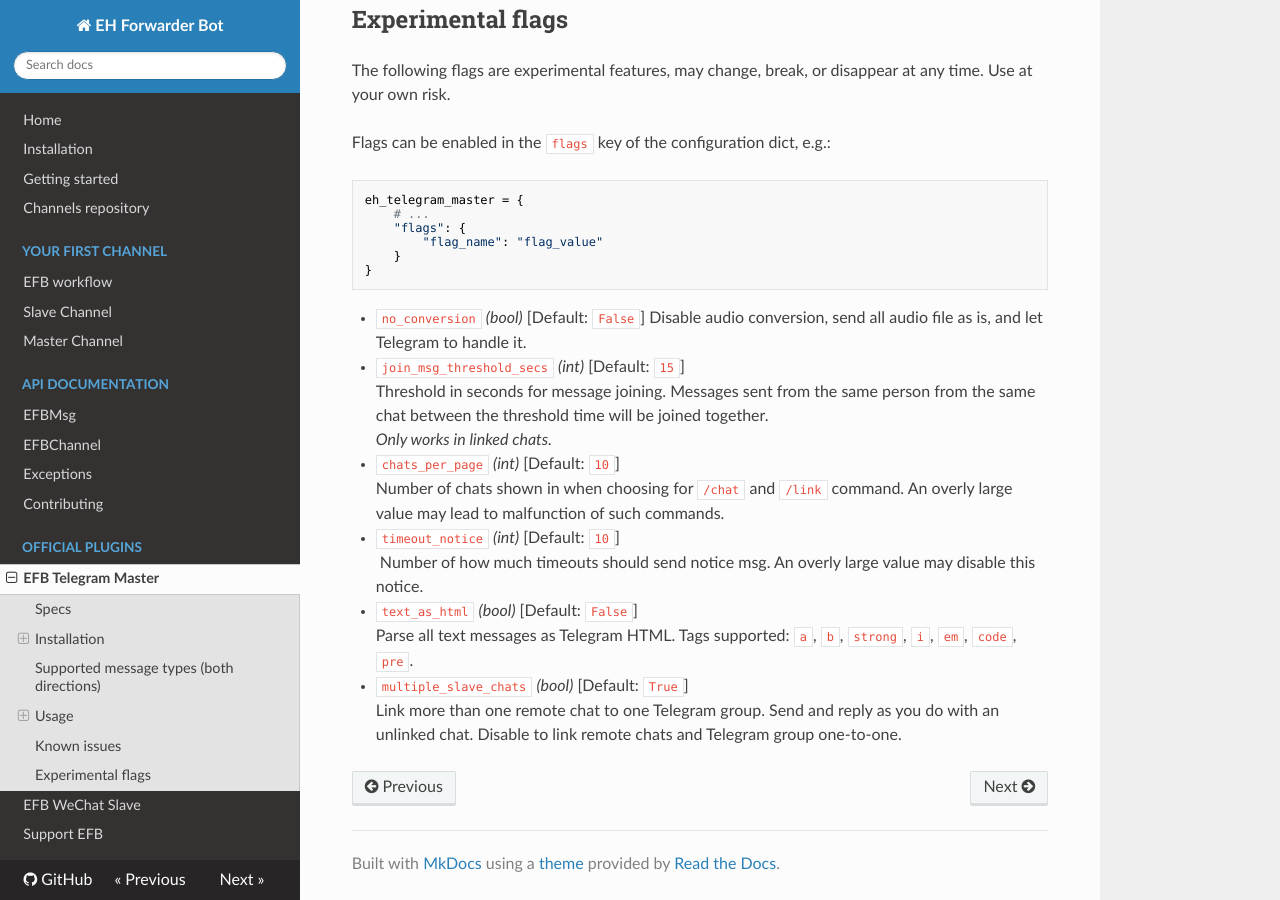
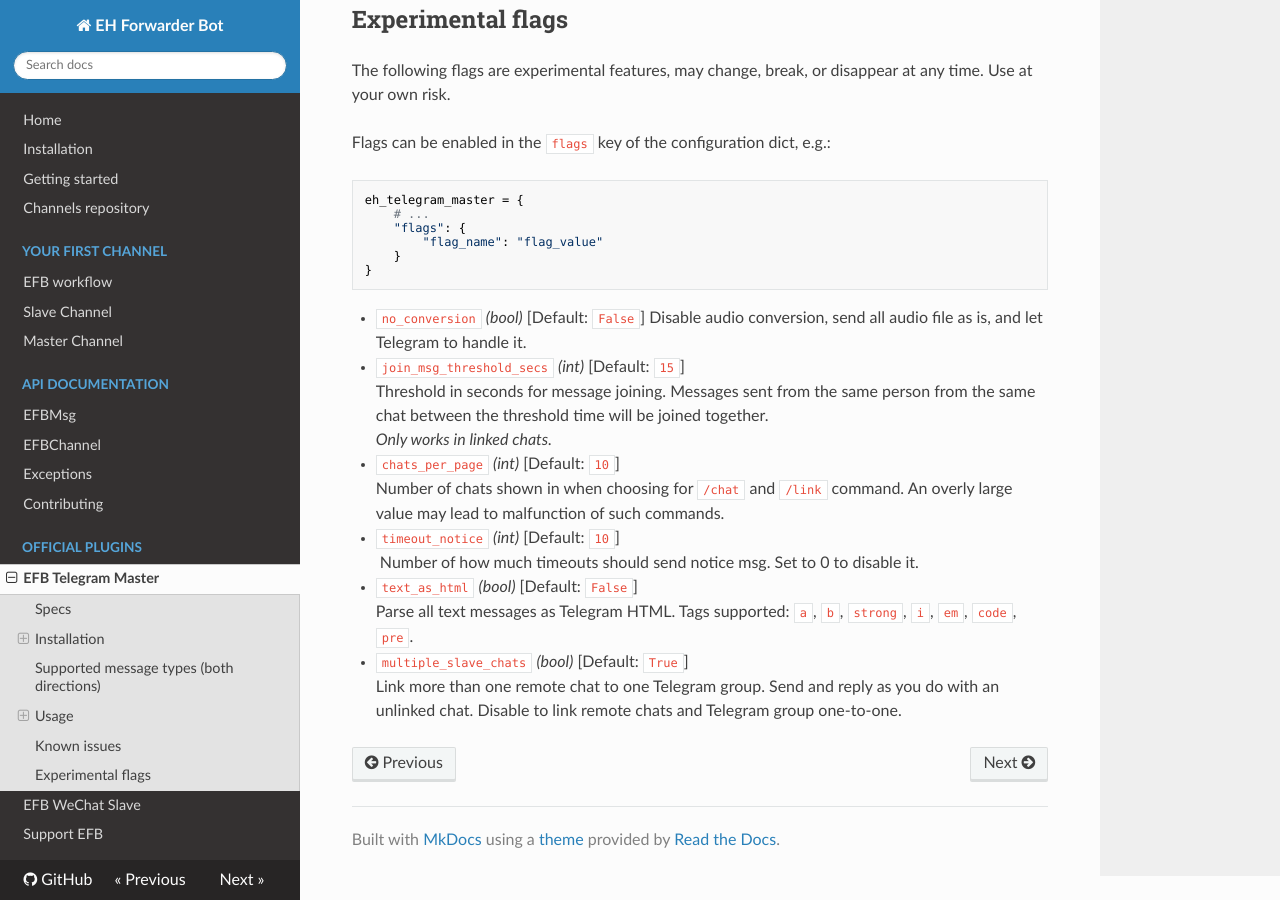
Before and after one commit to ehForwarderBot/ehForwarderBot, an MkDocs documentation site: the page built from docs/ETM.md, in a window 1280 px wide and 900 px high, scrolled down 6380 px. Built offline with MkDocs 1.6.1, drawn with Linux system fonts in a browser that asks for light colours; nearby versions of some CDN libraries; old or Windows-style settings are respelled for this version of MkDocs.

Commit message:
Update ETM.md

```diff
--- a/docs/ETM.md
+++ b/docs/ETM.md
@@ -225,7 +225,7 @@
 * `chats_per_page` _(int)_ [Default: `10`]
   Number of chats shown in when choosing for `/chat` and `/link` command. An overly large value may lead to malfunction of such commands.
 * `timeout_notice` _(int)_ [Default: `10`]
-  Number of how much timeouts should send notice msg. An overly large value may disable this notice.
+  Number of how much timeouts should send notice msg. Set to 0 to disable it.
 * `text_as_html` _(bool)_ [Default: `False`]
   Parse all text messages as Telegram HTML. Tags supported: `a`, `b`, `strong`, `i`, `em`, `code`, `pre`.
 * `multiple_slave_chats` _(bool)_  [Default: `True`]
```
